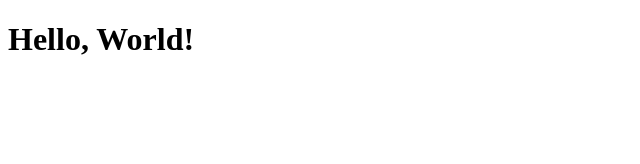
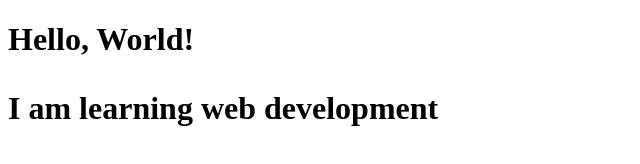
Before and after one commit to myyzaaar/webdev_lab_1, a plain HTML site: page index.html in a window 1280 px wide. Shown: the whole page, without its empty margins (0-640 px from the left). Drawn offline with Linux system fonts and the light colour scheme.

Commit message:
added a new paragraph

```diff
--- a/index.html
+++ b/index.html
@@ -8,6 +8,9 @@
 <body>
     <h1>
         Hello, World!
+        <p>
+            I am learning web development
+        </p>
     </h1>
 </body>
 
```
